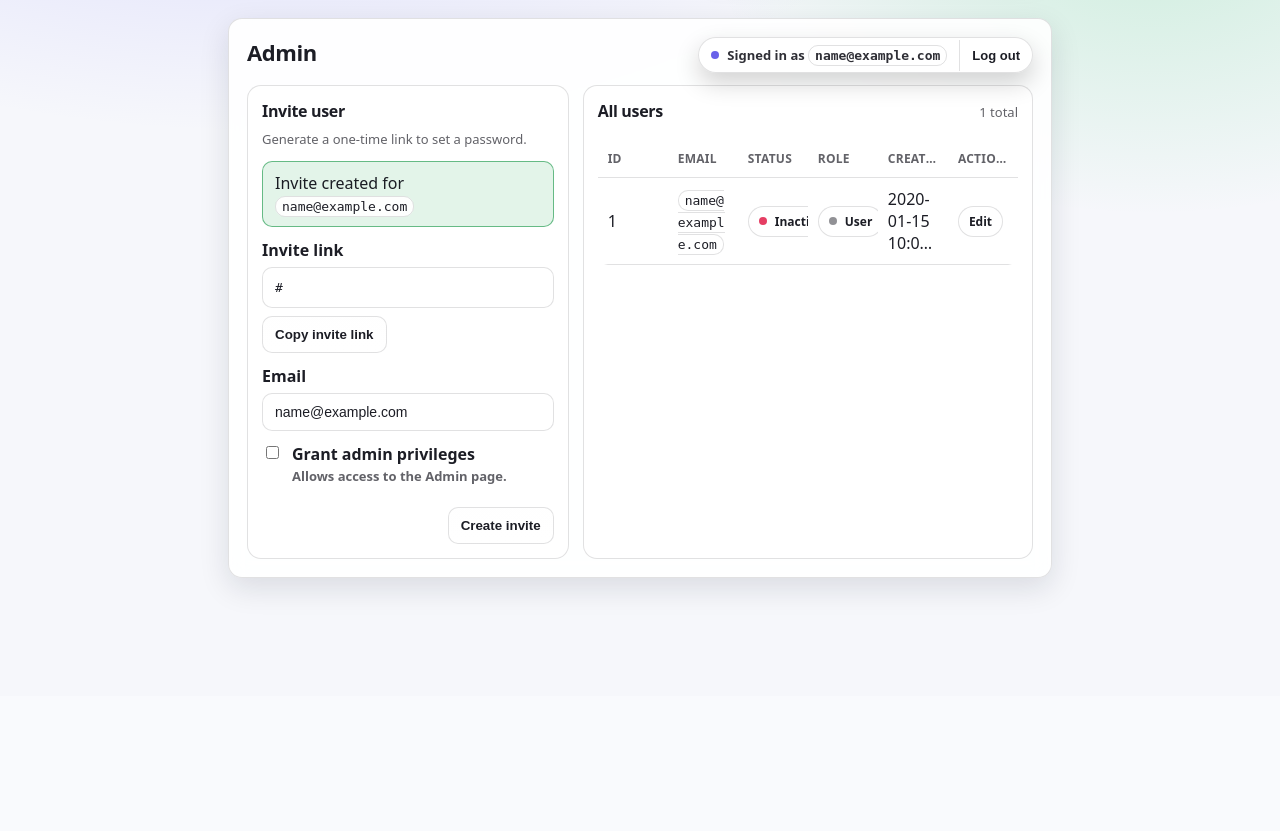
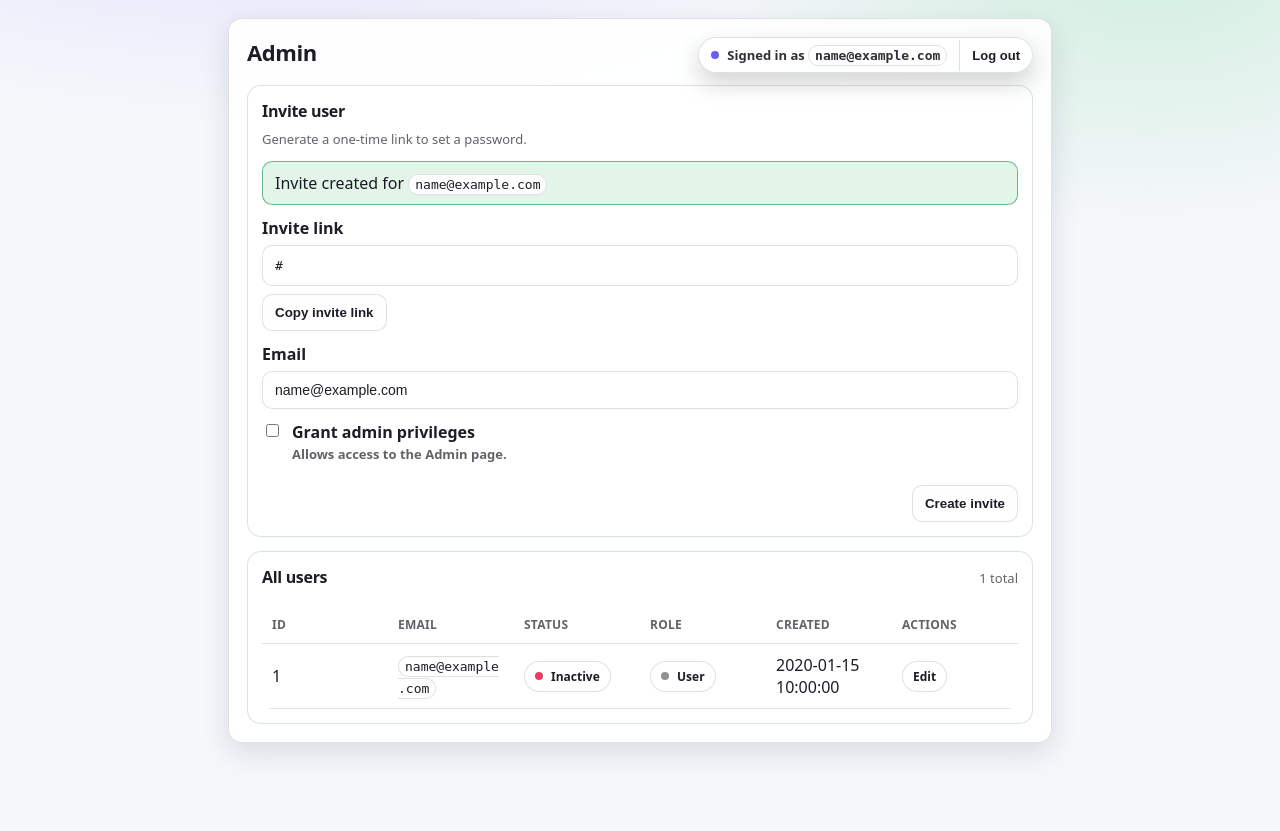
Before and after one commit to eddiethedean/jwt-user-management, a FastAPI app: template user_management_api/app/web/templates/admin.html in a window 1280 px wide. Shown: the part 144-975 px from the top of the page. Before the commit the page ends 739 px from the top, so only its background shows below. Run offline with FastAPI, Linux system fonts and the light colour scheme; the template is opened without the code that fills it: most values are stand-ins (such as "Sample title", 1, 10 or a date in 2020); parts of the project's set-up code (start-up, migrations or seed data) failed here and were passed over.

Commit message:
Stack admin panels vertically
Make Invite user and All users full-width, one per row.

```diff
--- a/user_management_api/app/web/templates/admin.html
+++ b/user_management_api/app/web/templates/admin.html
@@ -16,7 +16,7 @@
 
       .adminGrid {
         display: grid;
-        grid-template-columns: 1fr 1.4fr;
+        grid-template-columns: 1fr;
         gap: 14px;
         margin-top: 12px;
       }
@@ -69,7 +69,6 @@
       .actions a:hover { text-decoration: none; border-color: color-mix(in srgb, var(--accent) 60%, var(--border)); }
 
       @media (max-width: 900px) {
-        .adminGrid { grid-template-columns: 1fr; }
         .adminHeader { flex-direction: column; }
       }
     </style>
```
